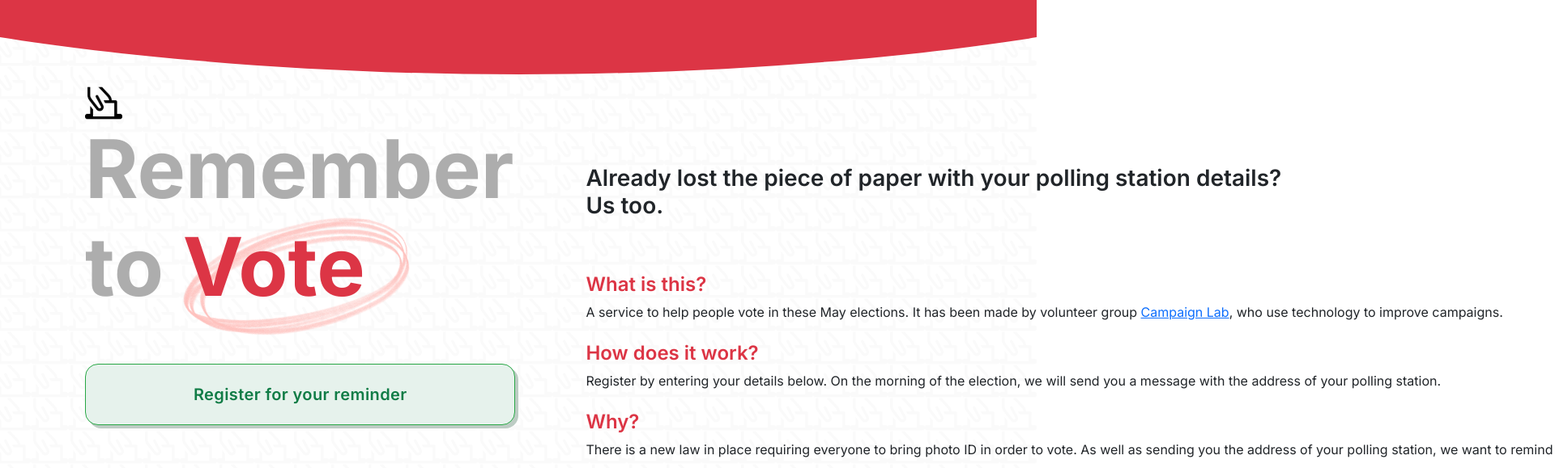
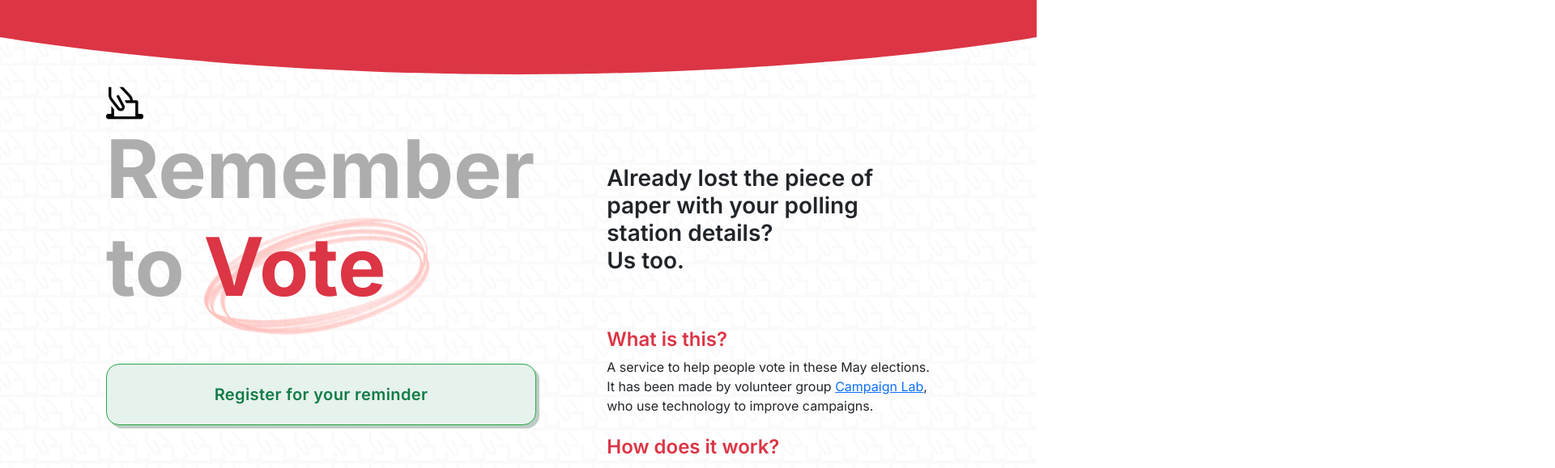
Before and after one commit to Curtis-Turk/Remember-to-Vote, a Next.js app: page / in a window 1280 px wide. Shown: the top 579 px of the page at 81% size, 1920 px wide, since content can reach past the window. Built offline with nearby package versions, Linux system fonts and the light colour scheme.

Commit message:
changed breakpoints

```diff
--- a/styles.css
+++ b/styles.css
@@ -92,7 +92,7 @@ h4 {
   }
 }
 
-@media screen and (max-width: 1386px) and (min-width: 601px) {
+@media screen and (max-width: 768px) and (min-width: 601px) {
   #title-container {
     padding-left: 105px;
     padding-right: 105px;
@@ -245,7 +245,7 @@ weight: 600
 @media screen and (max-width: 1386px) {
   #about-section {
     max-width: 100%;
-    width: auto !important;
+    width: 400px !important;
   }
 }
 
```
